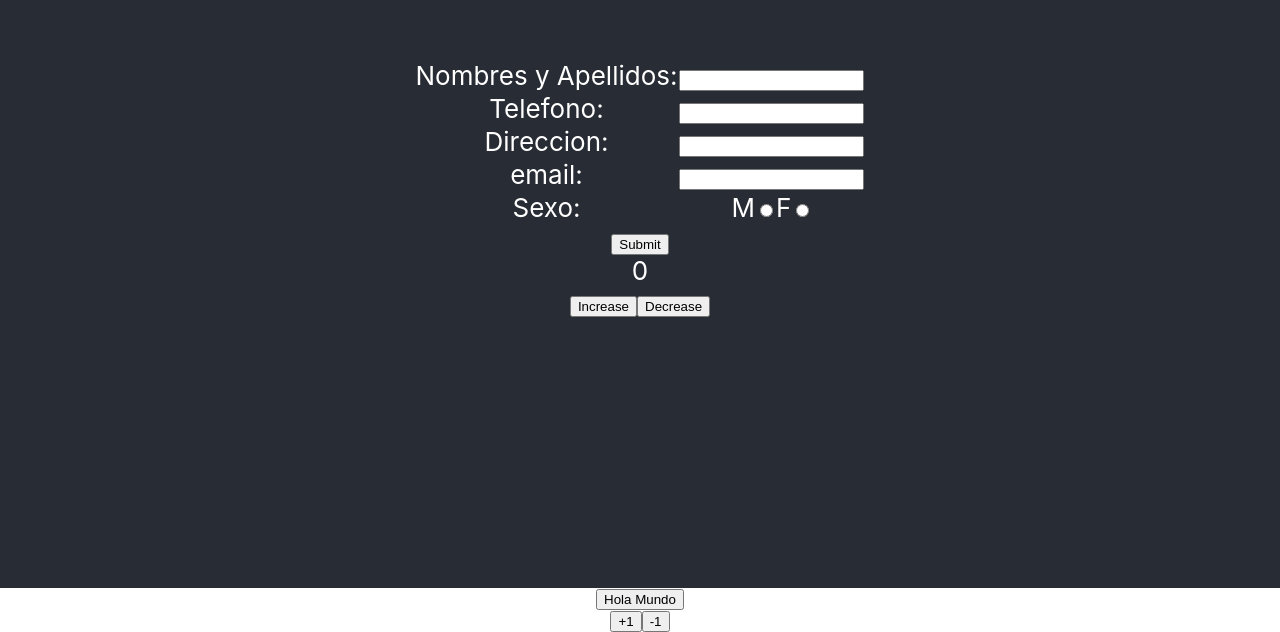
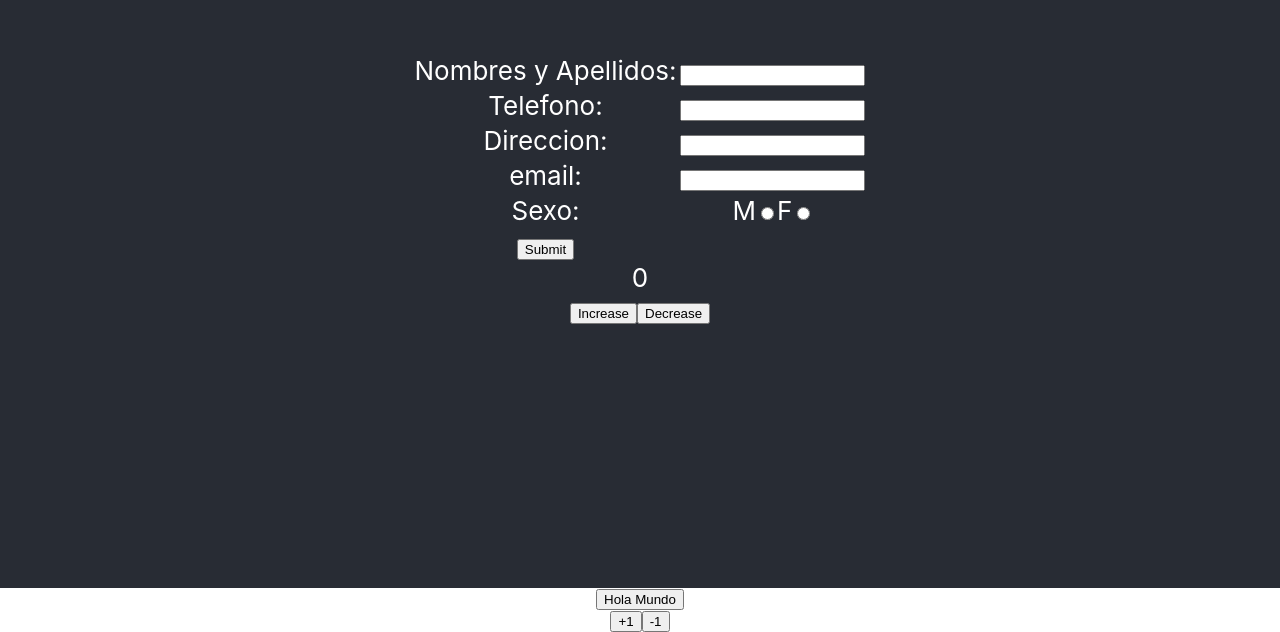
Before and after one commit to JacobApaza/FirstApp, a React (Create React App) app in the folder buttons/: page / in a window 1280 px wide. Shown: the part 212-844 px from the top of the page. Built offline with nearby package versions, Linux system fonts and the light colour scheme; the HTML template or start-up script is replaced by a standard one.

Commit message:
Fix popup alert.

```diff
--- a/buttons/src/components/DataForm.jsx
+++ b/buttons/src/components/DataForm.jsx
@@ -10,6 +10,7 @@ class DataForm extends React.Component {
         this.onChangeEmail = this.onChangeEmail.bind(this);
         this.onChangeSexo = this.onChangeSexo.bind(this);
         this.state = {name: "", fono: "",addressin: "",mail: "",sexo: ""};
+
     }
 
     onChangeName(event){
@@ -43,13 +44,12 @@ class DataForm extends React.Component {
     }
 
     submit(){
-        //alert
-        console.log(this.state);
+        alert(JSON.stringify(this.state));
     }
 
     render (props) {
         return(
-            <div>
+            <table>
                 <tbody>
 
                     <tr>
@@ -113,7 +113,7 @@ class DataForm extends React.Component {
                     </tr>
                 </tbody>
                <button onClick={this.submit}>Submit</button>
-            </div>
+            </table>
         );
 
     }
```
